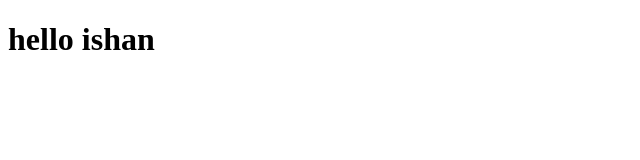
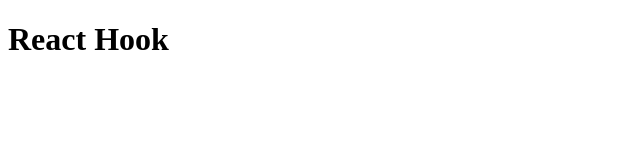
Before and after one commit to ishanrana363/ReactJsHook, a React (Vite) app: page / in a window 1280 px wide. Shown: the top 160 px of the page, without its empty margins (0-640 px from the left). Built offline with nearby package versions, Linux system fonts and the light colour scheme.

Commit message:
React hook

```diff
--- a/src/App.jsx
+++ b/src/App.jsx
@@ -1,7 +1,9 @@
+import ReactHook from "./Component/ReactHook";
+
 const App = () => {
   return (
     <div>
-      <h1>hello ishan</h1>
+      <ReactHook/>
     </div>
   );
 };
--- /dev/null
+++ b/src/Component/ReactHook.jsx
@@ -0,0 +1,11 @@
+
+
+const ReactHook = () => {
+    return (
+        <div>
+            <h1>React Hook</h1>
+        </div>
+    );
+};
+
+export default ReactHook;
```
